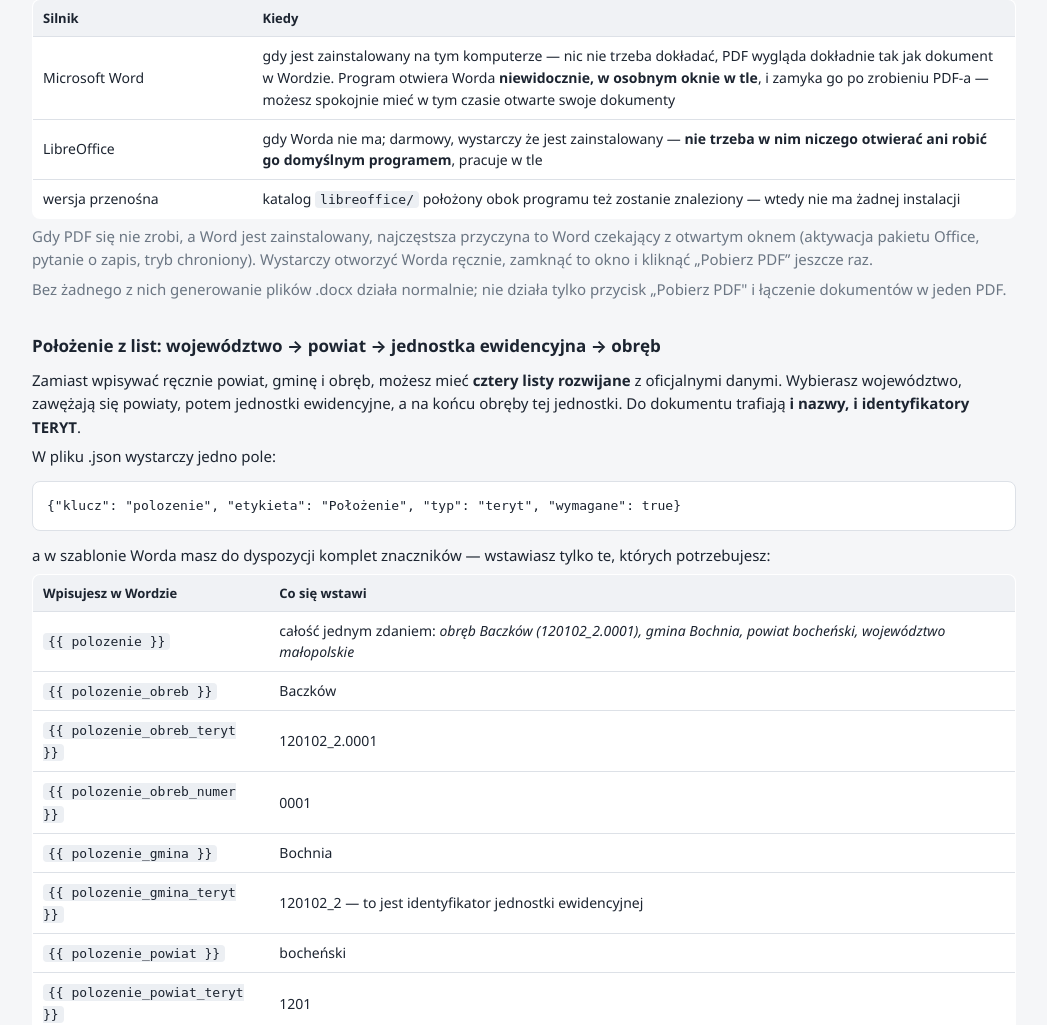
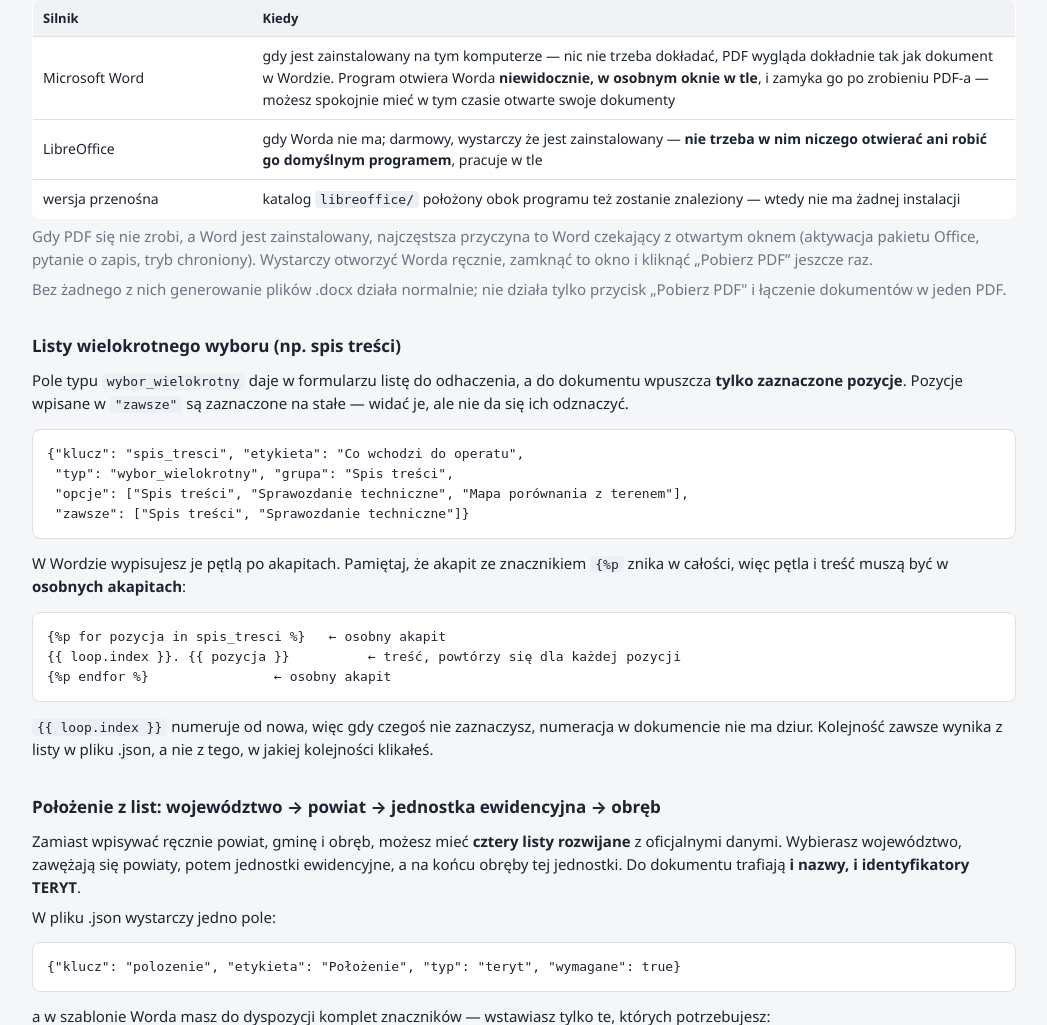
Before and after one commit to piotrekstania/kuba-apk, a FastAPI app: page /pomoc in a window 1280 px wide. Shown: the part 2228-3253 px from the top of the page, without its empty margins (116-1163 px from the left). Run offline with FastAPI, Linux system fonts and the light colour scheme.

Commit message:
Karta „Spis treści”: lista wielokrotnego wyboru z pozycjami obowiązkowymi
Nowy typ pola `wybor_wielokrotny`: lista do odhaczenia, do dokumentu wchodzą
tylko zaznaczone pozycje. Pozycje wymienione w „zawsze” są w formularzu
zaznaczone i wyłączone — widać, że są w operacie, ale nie da się ich odznaczyć.

Kolejność bierze się z listy w .json, a nie z formularza: przeglądarka wysyła
zaznaczenia w kolejności klikania, a spis treści operatu ma stały porządek.
Pozycje obowiązkowe program dokłada sam, niezależnie od tego, co przyszło —
wyłączone pole i tak nie jest wysyłane.

W szablonie wypisuje się je pętlą `{%p for %}`, a `loop.index` numeruje od nowa,
więc pominięcie pozycji nie robi dziury w numeracji dokumentu.

Przy okazji: lista tekstów na stronie dokumentu pokazywała się jako „5 wierszy”.
Teraz widać treść; „N wierszy” zostaje dla tabel, gdzie ma sens.

Co-Authored-By: Claude Opus 5 <noreply@anthropic.com>

```diff
--- a/app/main.py
+++ b/app/main.py
@@ -167,6 +167,13 @@ def odczytaj_dane(formularz, szablon: szablony.Szablon) -> dict[str, Any]:
                                                 if k.startswith("pole__")}
         elif pole.typ == "tabela":
             proste.setdefault(pole.klucz, [])
+        elif pole.typ == "wybor_wielokrotny":
+            # Kolejność bierzemy z listy opcji, nie z formularza, a pozycje „zawsze”
+            # dokładamy niezależnie od tego, co przyszło — w formularzu są wyłączone,
+            # więc przeglądarka i tak ich nie wysyła.
+            zaznaczone = set(formularz.getlist(f"pole__{pole.klucz}"))
+            proste[pole.klucz] = [o for o in pole.opcje
+                                  if o in zaznaczone or o in pole.zawsze]
         elif pole.typ == "teryt":
             # cztery listy rozwijane przychodzą jako pole__polozenie__gmina itd.;
             # scalamy je w jeden słownik identyfikatorów, żeby walidacja „wymagane”
--- a/app/szablony.py
+++ b/app/szablony.py
@@ -40,6 +40,7 @@ class Pole:
     grupa: str = "Dane"
     podpowiedz: str = ""
     opcje: list[str] = field(default_factory=list)
+    zawsze: list[str] = field(default_factory=list)   # pozycje zaznaczone na stałe
     kolumny: list[dict[str, str]] = field(default_factory=list)   # tylko dla typ="tabela"
     domyslnie: str = ""
     zrodlo: str = ""            # "ustawienia" = bierz z danych stałych, nie pokazuj w formularzu
@@ -110,6 +111,7 @@ def wczytaj_szablon(plik: Path) -> Szablon:
             grupa=surowe.get("grupa", "Dane"),
             podpowiedz=surowe.get("podpowiedz", ""),
             opcje=list(surowe.get("opcje", [])),
+            zawsze=list(surowe.get("zawsze", [])),
             kolumny=list(surowe.get("kolumny", [])),
             domyslnie=str(surowe.get("domyslnie", "")),
             zrodlo=surowe.get("zrodlo", ""),
--- a/app/web/static/style.css
+++ b/app/web/static/style.css
@@ -169,3 +169,14 @@ button.dodaj-wiersz, .wklej { margin-top: 8px; font-size: 13px; padding: 5px 12p
 /* potwierdzenie po złożeniu PDF-a */
 .komunikat.gotowe { background: #e7f6ec; border-color: #b6e2c4; color: #14532d;
                     display: flex; align-items: center; gap: 14px; flex-wrap: wrap; }
+
+/* lista wielokrotnego wyboru (np. spis treści operatu) */
+.lista-wyboru { list-style: none; margin: 4px 0 0; padding: 0;
+                border: 1px solid var(--linia); border-radius: 8px; background: #fff; }
+.lista-wyboru li { border-bottom: 1px solid var(--linia); }
+.lista-wyboru li:last-child { border-bottom: none; }
+.lista-wyboru li.stale { background: #f4f6f8; }
+.lista-wyboru label { display: flex; align-items: baseline; gap: 8px; margin: 0;
+                      padding: 7px 12px; font-weight: 400; font-size: 14px; cursor: pointer; }
+.lista-wyboru li.stale label { cursor: default; }
+.lista-wyboru input { flex: none; margin: 0; }
--- a/app/web/templates/dokument.html
+++ b/app/web/templates/dokument.html
@@ -27,7 +27,9 @@
     <th class="waski">{{ klucz }}</th>
     <td>
       {% if wartosc is iterable and wartosc is not string %}
-        {{ wartosc | length }} wierszy
+        {# lista tekstów (np. spis treści) czyta się sama; lista słowników to tabela #}
+        {% if wartosc and wartosc[0] is string %}{{ wartosc | join('; ') }}
+        {% else %}{{ wartosc | length }} wierszy{% endif %}
       {% else %}{{ wartosc }}{% endif %}
     </td>
   </tr>
--- a/app/web/templates/pomoc.html
+++ b/app/web/templates/pomoc.html
@@ -117,6 +117,24 @@
 <p class="szary">Bez żadnego z nich generowanie plików .docx działa normalnie; nie działa tylko
   przycisk „Pobierz PDF" i łączenie dokumentów w jeden PDF.</p>
 
+<h2 id="spis">Listy wielokrotnego wyboru (np. spis treści)</h2>
+<p>Pole typu <code>wybor_wielokrotny</code> daje w formularzu listę do odhaczenia,
+  a do dokumentu wpuszcza <strong>tylko zaznaczone pozycje</strong>. Pozycje wpisane
+  w <code>"zawsze"</code> są zaznaczone na stałe — widać je, ale nie da się ich odznaczyć.</p>
+<pre>{"klucz": "spis_tresci", "etykieta": "Co wchodzi do operatu",
+ "typ": "wybor_wielokrotny", "grupa": "Spis treści",
+ "opcje": ["Spis treści", "Sprawozdanie techniczne", "Mapa porównania z terenem"],
+ "zawsze": ["Spis treści", "Sprawozdanie techniczne"]}</pre>
+<p>W Wordzie wypisujesz je pętlą po akapitach. Pamiętaj, że akapit ze znacznikiem
+  <code>{{ '{%p' }}</code> znika w całości, więc pętla i treść muszą być
+  w <strong>osobnych akapitach</strong>:</p>
+<pre>{{ '{%p for pozycja in spis_tresci %}' }}   ← osobny akapit
+{{ '{{ loop.index }}' }}. {{ '{{ pozycja }}' }}          ← treść, powtórzy się dla każdej pozycji
+{{ '{%p endfor %}' }}                ← osobny akapit</pre>
+<p><code>{{ '{{ loop.index }}' }}</code> numeruje od nowa, więc gdy czegoś nie zaznaczysz,
+  numeracja w dokumencie nie ma dziur. Kolejność zawsze wynika z listy w pliku .json,
+  a nie z tego, w jakiej kolejności klikałeś.</p>
+
 <h2 id="teryt">Położenie z list: województwo → powiat → jednostka ewidencyjna → obręb</h2>
 <p>Zamiast wpisywać ręcznie powiat, gminę i obręb, możesz mieć <strong>cztery listy rozwijane</strong>
   z oficjalnymi danymi. Wybierasz województwo, zawężają się powiaty, potem jednostki ewidencyjne,
@@ -232,7 +250,8 @@
   <code>select</code>, <code>checkbox</code>, <code>tabela</code>,
   <code>auto_numer</code> (kolejny numer nadawany automatycznie),
   <code>teryt</code> (<a href="#teryt">listy województwo → powiat → jednostka
-  ewidencyjna → obręb</a>).</p>
+  ewidencyjna → obręb</a>), <code>wybor_wielokrotny</code>
+  (<a href="#spis">lista do odhaczenia</a>).</p>
 <p class="szary">Dane, które nie zmieniają się między robotami — Twoje nazwisko, numer
   uprawnień, pieczątka firmy — wpisz po prostu na stałe w szablon Worda. Nie ma sensu
   klikać ich za każdym razem ani trzymać w programie.</p>
```
Also changed, not shown: app/web/templates/formularz.html (+22 -0 lines), narzedzia/utworz_wzor_szablonu.py (+30 -0 lines), szablony/operat_wzor.json (+26 -0 lines), 2 other files.
